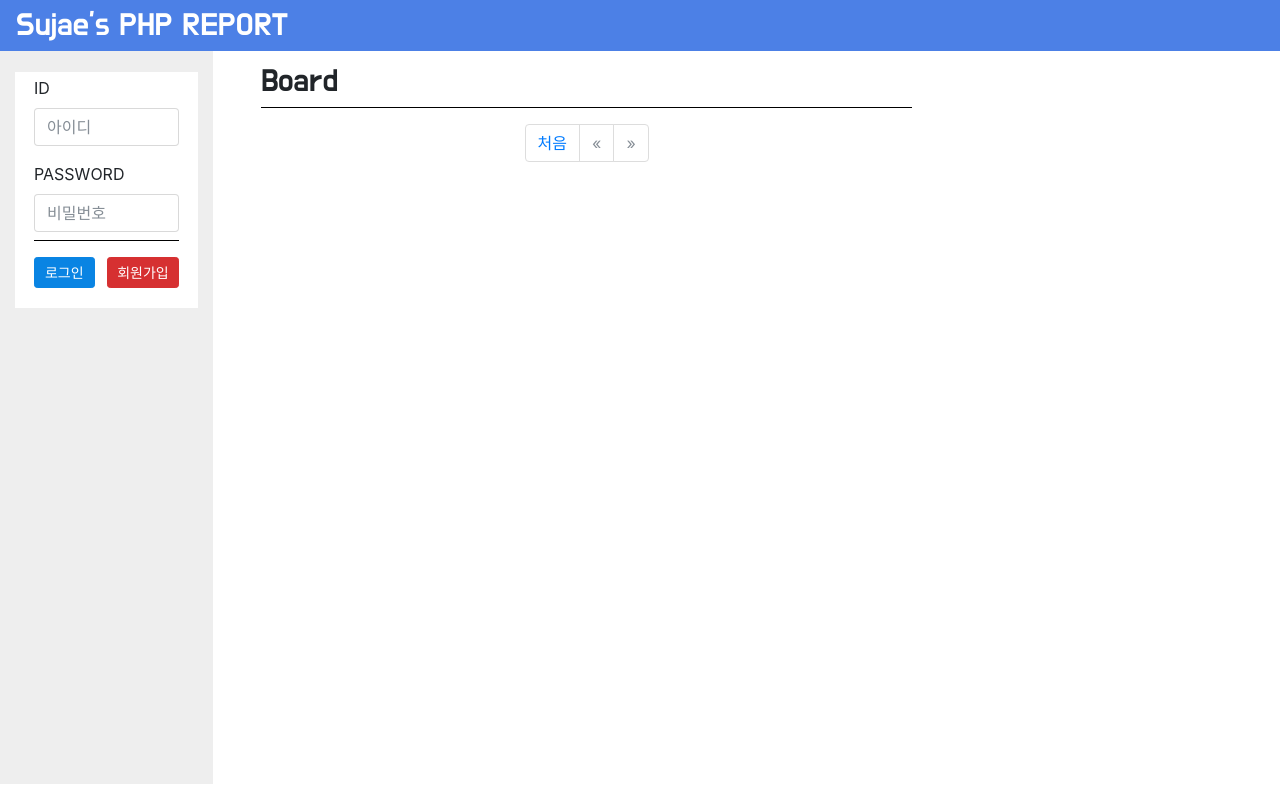
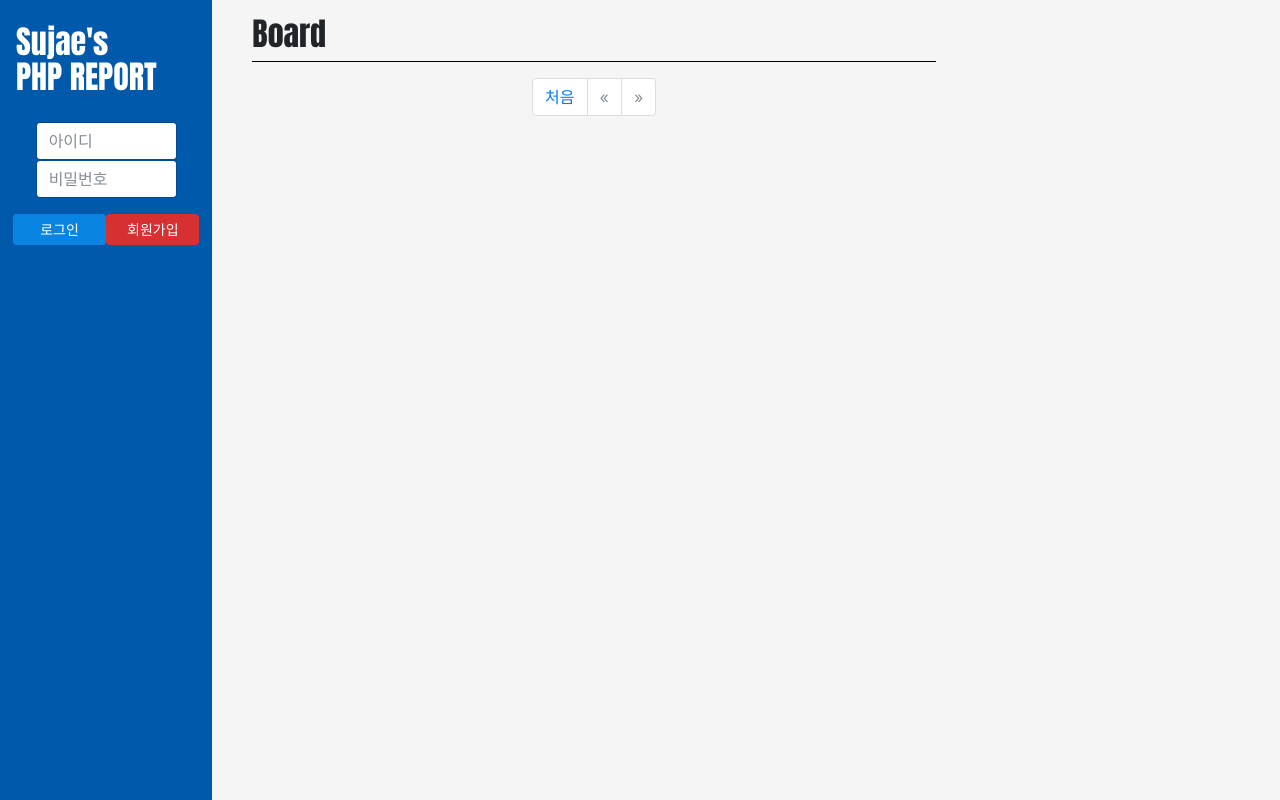
Before and after one commit to must012/phpboardprac, a PHP site: page /application/View/BoardList.php in a window 1280 px wide. Run offline with PHP 8.4, Linux system fonts and the light colour scheme; the template is opened without the code that fills it, so the values that code supplies are empty; some libraries are stand-ins or nearby versions.

Commit message:
change layout

```diff
--- a/application/Model/Model.php
+++ b/application/Model/Model.php
@@ -122,11 +122,13 @@ class Model
         }
     }
 
-    public function increaseViewCount($num)
+    public function increaseViewCount($num, $id)
     {
         try {
-            $pstmt = $this->db->prepare("UPDATE board SET view =view+1 WHERE num=:num");
+            $pstmt = $this->db->prepare("INSERT INTO viewer(contentsNum, viewer) VALUES (:num,:id )");
+//            $pstmt = $this->db->prepare("UPDATE board SET view =view+1 WHERE num=:num");
             $pstmt->bindValue(":num", $num, PDO::PARAM_INT);
+            $pstmt->bindValue(":id", $id, PDO::PARAM_STR);
             $pstmt->execute();
 
         } catch (PDOException $e) {
--- a/application/View/BoardList.php
+++ b/application/View/BoardList.php
@@ -3,6 +3,11 @@
 <!doctype html>
 <html lang="kr">
 <head>
+    <!--  google font -->
+
+    <link href="https://fonts.googleapis.com/css?family=Anton" rel="stylesheet">
+
+    <!--  head   -->
     <meta charset="utf-8">
     <meta name="viewport" content="width=device-width, initial-scale=1, shrink-to-fit=no">
 
@@ -17,82 +22,83 @@
             integrity="sha384-h0AbiXch4ZDo7tp9hKZ4TsHbi047NrKGLO3SEJAg45jXxnGIfYzk4Si90RDIqNm1"
             crossorigin="anonymous"></script>
 
-    <!--    fontawesome  -->
+    <!--  fontawesome  -->
 
     <link rel="stylesheet" href="https://use.fontawesome.com/releases/v5.3.1/css/all.css"
           integrity="sha384-mzrmE5qonljUremFsqc01SB46JvROS7bZs3IO2EmfFsd15uHvIt+Y8vEf7N7fWAU" crossorigin="anonymous">
 
-    <!--    google font -->
-
-    <link href="https://fonts.googleapis.com/css?family=Do+Hyeon" rel="stylesheet">
-
-    <!--    css -->
+    <!--  css -->
 
     <link href="../../public/css/Board.css" rel="stylesheet">
+
 
     <title>PHP 과제 제출</title>
 </head>
 
 <body>
-<header>
-    <nav class="navbar navbar-dark fixed-top">
-        <h2><a class="navbar-brand" href="/board">Sujae's PHP REPORT</a></h2>
-    </nav>
-</header>
 
 <div class="container-fluid">
     <div class="row">
-        <div class="aside col-sm-3 col-md-2 d-none d-sm-block pt-4 align-middle">
-            <div class="p-1 col-md-12 bg-white">
+        <nav class="sidebar col-sm-3 col-md-2 d-none d-sm-block pt-4 align-middle">
+            <div class="pl-3 pb-2">
+                <h2><a class="brand" href="/board">
+                        Sujae's</br>PHP REPORT</a></h2></div>
+
+            <div class="p-1 col-md-11 ml-auto mr-auto mt-3 mb-3">
                 <?php if (!$loginCheck) { ?>
                     <form action="/board/login" method="post">
-                        <div class="form-group col-md-12 col-sm-12">
-                            <label for="id">ID</label>
-                            <input type="text" class="form-control" id="id" name="id" placeholder="아이디" required>
+                        <div class="form-group col-11 ml-auto mr-auto">
+
+                            <input type="text" class="form-control col-12" id="id" name="id" placeholder="아이디"
+                                   required>
+                            <input type="password" class="form-control col-12" id="pw" name="pw" placeholder="비밀번호"
+                                   required>
+
                         </div>
-                        <div class="form-group col-md-12 col-sm-12">
-                            <label for="pw">PASSWORD</label>
-                            <input type="password" class="form-control" id="pw" name="pw" placeholder="비밀번호" required>
-                            <hr>
-                            <div class="clearfix">
-                                <button type="submit" class="btn btn-sm col-md-5 float-left" id="blueBut">로그인</button>
-                                <button class="btn btn-sm col-md-6 float-right" id="redBut"
-                                        onclick="location.href='/signup'">
-                                    회원가입
-                                </button>
-                            </div>
+
+                        <div class="d-flex col-12 p-0">
+                            <button type="submit" class="btn btn-sm col-6" id="blueBut">로그인
+                            </button>
+                            <button class="btn btn-sm col-6" id="redBut"
+                                    onclick="location.href='/signup'">회원가입
+                            </button>
                         </div>
+
                     </form>
                 <?php } else { ?>
-                    <div id="uName"><?= $name ?>님 환영합니다!</div>
-                    <hr>
-                    <div class="clearfix">
-                        <button id="redBut" class="btn btn-sm col-md-4 float-left"
-                                onclick="location.href='/board/logout'">로그아웃
-                        </button>
-                        <button class="btn btn-sm col-md-6 float-right" id="blueBut"
-                                onclick="location.href='/member'">
-                            회원정보수정
+                    <div class="mb-md-2 row" id="uName" style="color: #FFFFFF">
+                        <div class="col-6 align-middle ml-4 pt-2"><p id="nickName"><?= $name ?> 님</p></div>
+                        <div class="col-4 d-flex flex-column">
+                            <div class="pb-1"><i class="fas fa-sign-out-alt"
+                                                 onclick="location.href='/board/logout'"></i></div>
+                            <div><i class="fas fa-user-cog" onclick="location.href='/member'"></i></div>
+                        </div>
+
+                    </div>
+                    <hr style="background-color: #808080">
+                <?php } ?>
+            </div>
+        </nav>
+
+        <div class="col-md-2 col-sm-3 mr-4"></div>
+        <main role="main" class="col-sm-7 col-md-7 pr-md-5 pt-md-3 pb-md-2" id="main">
+            <div class="row">
+                <div class="subject col-md-10"><h2 class="d-inline-block">Board</h2></div>
+
+                <?php if ($loginCheck) { ?>
+                    <div class="col-2 pl-5">
+                        <button class="btn float-right write-btn" id="blueBut" onclick="location.href='/write'">
+                            <i class="far fa-edit"> 글쓰기</i>
                         </button>
                     </div>
-                <?php } ?>
-            </div>
-        </div>
-
-        <main role="main" class="col-sm-6 col-md-7 pl-md-5 pr-md-5 pt-md-3 pb-md-2" id="main">
-            <h2 class="d-inline-block">Board</h2>
-            <?php if ($loginCheck) { ?>
-                <div class="btn float-right write-btn" onclick="location.href='/write'">
-                    글쓰기
-                </div>
-            <?php } ?>
+                <?php } ?></div>
 
 
             <hr>
             <div class="container">
                 <ul class="list-group">
                     <?php foreach ($list as $value) : ?>
-                        <li class="list-group-item d-flex flex-row">
+                        <li class="list-group-item d-flex flex-row contents-list">
                             <!--                        제목 부분 div -->
                             <div class="list-title-wrapper col-md-6">
                                 <div class="list-tag">
--- a/public/css/Board.css
+++ b/public/css/Board.css
@@ -3,7 +3,7 @@
  */
 
 body {
-    padding-top: 3rem;
+    background-color: whitesmoke;
 }
 
 p {
@@ -34,27 +40,26 @@ h1 {
 }
 
 h2{
-    font-family: 'Do Hyeon', sans-serif;
+    font-family: 'Anton', sans-serif;
     margin: 0;
 }
 
 /*
- * Navbar
+ * Sidebar
  */
-
-.navbar {
-    background-color: #4c80e6;
+.brand {
+    font-size: 2rem;
+    padding: 0;
+    color: white;
 }
 
-.navbar-brand {
-    font-size: 2rem;
-    padding: 0;
+.brand:hover{
+    color: white;
+    text-decoration: none;
 }
-/*
- * aside
- */
-.aside {
-    background-color: #eeeeee;
+
+.sidebar {
+    background-color: #0059ab;
 }
 
 /*
@@ -63,7 +68,7 @@ h2{
 
 .sidebar {
     position: fixed;
-    top: 51px;
+    top: 0;
     bottom: 0;
     left: 0;
     z-index: 1000;
@@ -166,7 +166,7 @@ td {
 }
 
 .row {
-    min-height: 92vh;
+    /*min-height: 92vh;*/
 }
 
 .list-comment-wrapper{
```
Also changed, not shown: other parts of public/css/Board.css (+49 -19 lines), application/Controller/Controller.php (+5 -8 lines), application/View/BoardDetail.php (+37 -12 lines), application/View/Write.php (+57 -12 lines), application/config/config.php (+27 -11 lines).
